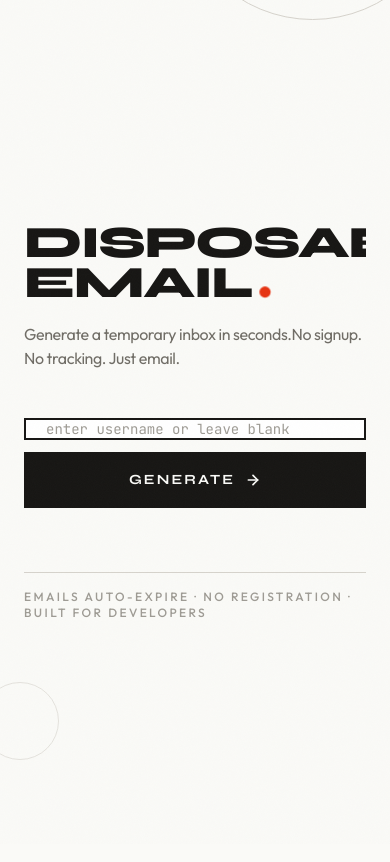
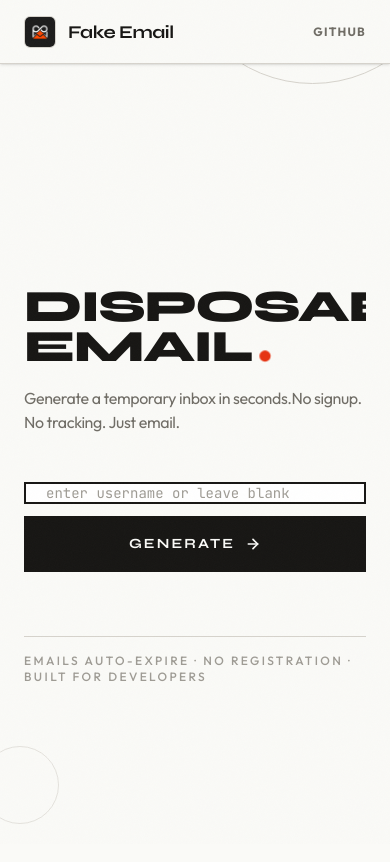
Before and after one commit to sidhesh77/fake-emaail, a Next.js app in the folder ui/: page / in a window 390 px wide. Shown: the top 862 px of the page. Built offline with nearby package versions, Linux system fonts and the light colour scheme.

Commit message:
SEO optimization and making compatible to mobile view port

```diff
--- a/ui/app/layout.tsx
+++ b/ui/app/layout.tsx
@@ -1,5 +1,6 @@
 import type { Metadata } from "next";
 import { Syne, Outfit, JetBrains_Mono } from "next/font/google";
+import { Navbar } from "@/components/Navbar";
 import "../src/globals.css";
 
 const syne = Syne({
@@ -20,9 +21,71 @@ const jetbrains = JetBrains_Mono({
   variable: "--font-jetbrains",
 });
 
+export const viewport = {
+  themeColor: "#ff3b3b",
+  width: "device-width",
+  initialScale: 1,
+  maximumScale: 5,
+  viewportFit: "cover",
+};
+
 export const metadata: Metadata = {
-  title: "Fake Email",
-  description: "Disposable email inboxes for developers — no signup, no tracking",
+  metadataBase: new URL("https://fake-email.site"),
+  appleWebApp: {
+    capable: true,
+    title: "Fake Email",
+    statusBarStyle: "black-translucent",
+  },
+  alternates: {
+    canonical: "/",
+  },
+  title: {
+    default: "Fake Email \u2013 Disposable & Anonymous Inboxes",
+    template: "%s | Fake Email",
+  },
+  description: "Generate disposable email addresses instantly. No signups, no tracking, built for developers with ease. Check your emails seamlessly in real-time.",
+  keywords: ["fake email", "disposable email", "temp mail", "developer email", "anonymous email inbox"],
+  authors: [{ name: "Fake Email Team" }],
+  creator: "Fake Email Team",
+  openGraph: {
+    type: "website",
+    locale: "en_US",
+    url: "https://fake-email.site",
+    title: "Fake Email \u2013 Disposable & Anonymous Inboxes",
+    description: "Generate disposable email addresses instantly. No signups, no tracking.",
+    siteName: "Fake Email",
+    images: [
+      {
+        url: "https://fake-email.site/icon.png",
+        width: 1200,
+        height: 630,
+        alt: "Fake Email Logo",
+      },
+    ],
+  },
+  twitter: {
+    card: "summary_large_image",
+    title: "Fake Email \u2013 Disposable Inboxes",
+    description: "Generate disposable email addresses instantly. No signups, no tracking.",
+    images: ["https://fake-email.site/icon.png"],
+  },
+  icons: {
+    icon: "/icon.png",
+    shortcut: "/icon.png",
+    apple: "/icon.png",
+  },
+  manifest: "/manifest.json",
+  robots: {
+    index: true,
+    follow: true,
+    googleBot: {
+      index: true,
+      follow: true,
+      'max-video-preview': -1,
+      'max-image-preview': 'large',
+      'max-snippet': -1,
+    },
+  },
 };
 
 export default function RootLayout({
@@ -36,7 +99,41 @@ export default function RootLayout({
       className={`${syne.variable} ${outfit.variable} ${jetbrains.variable}`}
       suppressHydrationWarning
     >
-      <body>{children}</body>
+      <head>
+        <script
+          type="application/ld+json"
+          dangerouslySetInnerHTML={{
+            __html: JSON.stringify([
+              {
+                "@context": "https://schema.org",
+                "@type": "WebSite",
+                "name": "Fake Email",
+                "url": "https://fake-email.site",
+                "description": "Generate disposable email addresses instantly. No signups, no tracking.",
+              },
+              {
+                "@context": "https://schema.org",
+                "@type": "SoftwareApplication",
+                "name": "Fake Email",
+                "operatingSystem": "All",
+                "applicationCategory": "UtilitiesApplication",
+                "url": "https://fake-email.site",
+                "offers": {
+                  "@type": "Offer",
+                  "price": "0",
+                  "priceCurrency": "USD"
+                }
+              }
+            ])
+          }}
+        />
+      </head>
+      <body>
+        <Navbar />
+        <div className="pt-16 sm:pt-20">
+          {children}
+        </div>
+      </body>
     </html>
   );
 }
--- /dev/null
+++ b/ui/app/robots.ts
@@ -0,0 +1,12 @@
+import { MetadataRoute } from 'next';
+
+export default function robots(): MetadataRoute.Robots {
+  return {
+    rules: {
+      userAgent: '*',
+      allow: '/',
+      disallow: ['/api/'],
+    },
+    sitemap: 'https://fake-email.site/sitemap.xml',
+  };
+}
--- /dev/null
+++ b/ui/app/sitemap.ts
@@ -0,0 +1,18 @@
+import { MetadataRoute } from 'next';
+
+export default function sitemap(): MetadataRoute.Sitemap {
+  return [
+    {
+      url: 'https://fake-email.site',
+      lastModified: new Date(),
+      changeFrequency: 'always',
+      priority: 1,
+    },
+    {
+      url: 'https://fake-email.site/emails',
+      lastModified: new Date(),
+      changeFrequency: 'always',
+      priority: 0.8,
+    },
+  ];
+}
--- a/ui/next.config.ts
+++ b/ui/next.config.ts
@@ -6,6 +6,11 @@ const backendInternalUrl =
 
 const nextConfig: NextConfig = {
   reactStrictMode: true,
+  poweredByHeader: false,
+  compress: true,
+  compiler: {
+    removeConsole: process.env.NODE_ENV === "production" ? { exclude: ["error"] } : false,
+  },
   async rewrites() {
     return [
       {
--- /dev/null
+++ b/ui/src/components/Navbar.tsx
@@ -0,0 +1,45 @@
+"use client";
+
+import Image from "next/image";
+import Link from "next/link";
+import { motion } from "motion/react";
+
+export function Navbar() {
+  return (
+    <motion.nav
+      initial={{ y: -100, opacity: 0 }}
+      animate={{ y: 0, opacity: 1 }}
+      transition={{ duration: 0.6, ease: [0.22, 1, 0.36, 1] }}
+      className="fixed top-0 inset-x-0 h-16 sm:h-20 z-50 flex items-center justify-between px-6 sm:px-12 lg:px-20 backdrop-blur-md bg-page/80 border-b border-chalk shadow-sm"
+    >
+      <Link
+        href="/"
+        className="flex items-center gap-3 group focus-visible:outline-none focus-visible:ring-2 focus-visible:ring-vermillion rounded-md"
+      >
+        <div className="relative w-8 h-8 sm:w-10 sm:h-10 overflow-hidden rounded-md border border-chalk group-hover:border-vermillion transition-colors duration-300">
+          <Image
+            src="/icon.png"
+            alt="Fake Email Logo"
+            fill
+            sizes="(max-width: 768px) 32px, 40px"
+            className="object-cover group-hover:scale-105 transition-transform duration-300"
+            priority
+          />
+        </div>
+        <span className="font-display font-bold text-lg sm:text-xl tracking-tight text-ink">
+          Fake Email
+        </span>
+      </Link>
+      <div className="flex items-center gap-4">
+        <a
+          href="https://github.com"
+          target="_blank"
+          rel="noopener noreferrer"
+          className="text-xs font-bold uppercase tracking-widest text-smoke hover:text-vermillion transition-colors"
+        >
+          GitHub
+        </a>
+      </div>
+    </motion.nav>
+  );
+}
--- a/ui/src/screens/HomePage.tsx
+++ b/ui/src/screens/HomePage.tsx
@@ -66,9 +66,11 @@ export function HomePage() {
               visible: { transition: { staggerChildren: 0.1 } },
             }}
           >
-            <div className="overflow-hidden">
-              <motion.h1
-                className="font-display text-[clamp(2.8rem,8vw,7rem)] font-extrabold leading-[0.88] tracking-[-0.03em] select-none"
+            <h1 className="select-none">
+              <span className="sr-only">DISPOSABLE EMAIL</span>
+              <div className="overflow-hidden" aria-hidden="true">
+                <motion.span
+                  className="block font-display text-[clamp(2.8rem,8vw,7rem)] font-extrabold leading-[0.88] tracking-[-0.03em]"
                   variants={{
                     hidden: { y: "100%" },
                     visible: {
@@ -78,11 +80,11 @@ export function HomePage() {
                   }}
                 >
                   DISPOSABLE
-              </motion.h1>
+                </motion.span>
               </div>
-            <div className="overflow-hidden">
-              <motion.h1
-                className="font-display text-[clamp(2.8rem,8vw,7rem)] font-extrabold leading-[0.88] tracking-[-0.03em] flex items-baseline gap-2 sm:gap-4 select-none"
+              <div className="overflow-hidden" aria-hidden="true">
+                <motion.span
+                  className="block font-display text-[clamp(2.8rem,8vw,7rem)] font-extrabold leading-[0.88] tracking-[-0.03em] flex items-baseline gap-2 sm:gap-4"
                   variants={{
                     hidden: { y: "100%" },
                     visible: {
@@ -96,8 +98,9 @@ export function HomePage() {
                     className="inline-block w-2.5 h-2.5 sm:w-3.5 sm:h-3.5 rounded-full bg-vermillion shrink-0 motion-safe:animate-dot-pulse"
                     aria-hidden="true"
                   />
-              </motion.h1>
+                </motion.span>
               </div>
+            </h1>
 
             <motion.p
               className="mt-5 sm:mt-6 text-smoke text-base sm:text-lg tracking-tight max-w-md"
```
Also changed, not shown: ui/public/icon.png (added), ui/public/manifest.json (added), ui/vercel.json (added), 1 other file (tests, documents, lock files or other folders). Lines whose indentation alone changed are shown as unchanged.
